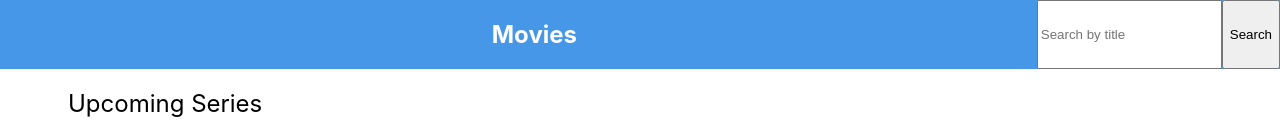
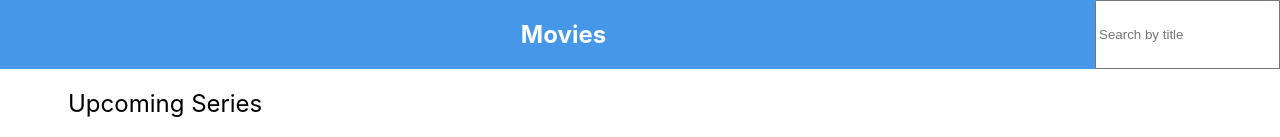
Before and after one commit to garima1402/GSIV23_Garima_Gupta, a React (Create React App) app: page / in a window 1280 px wide. Shown: the top 137 px of the page. Built offline with nearby package versions, Linux system fonts and the light colour scheme; no server answers.

Commit message:
search integration in progress

```diff
--- a/src/redux/action.js
+++ b/src/redux/action.js
@@ -50,7 +50,7 @@ export const getSearchResult = (search) => {
         { headers }
       )
       .then(function (response) {
-        console.log(search, response);
+        console.log(search, response,'resssssssssssssssss');
         // dispatch({
         //   type: MOVIE_DATA,
         //   payload: response.data.results,
--- a/src/screens/header/index.jsx
+++ b/src/screens/header/index.jsx
@@ -1,19 +1,14 @@
 import React, { useEffect, useState } from "react";
 import "./header.css";
-import axios from "axios";
-import Search from "./search";
 import { getSearchResult } from "../../redux/action";
-import { useDispatch } from "react-redux";
 
 function Header() {
   const [search, setsearch] = useState("");
-  const dispatch = useDispatch();
   useEffect(() => {
-    getSearchResult(search);
+    setTimeout(() => {
+      getSearchResult(search);
+    }, 1000);
   }, [search]);
-  const handleSearch = () => {
-    dispatch(getSearchResult(search));
-  };
   return (
     <div className="main-wrapper">
       <div className="header-logo"></div>
@@ -26,7 +21,6 @@ function Header() {
         value={search}
         onChange={(e) => setsearch(e.target.value)}
       />
-      <button onClick={() => handleSearch}>Search</button>
     </div>
   );
 }
```
